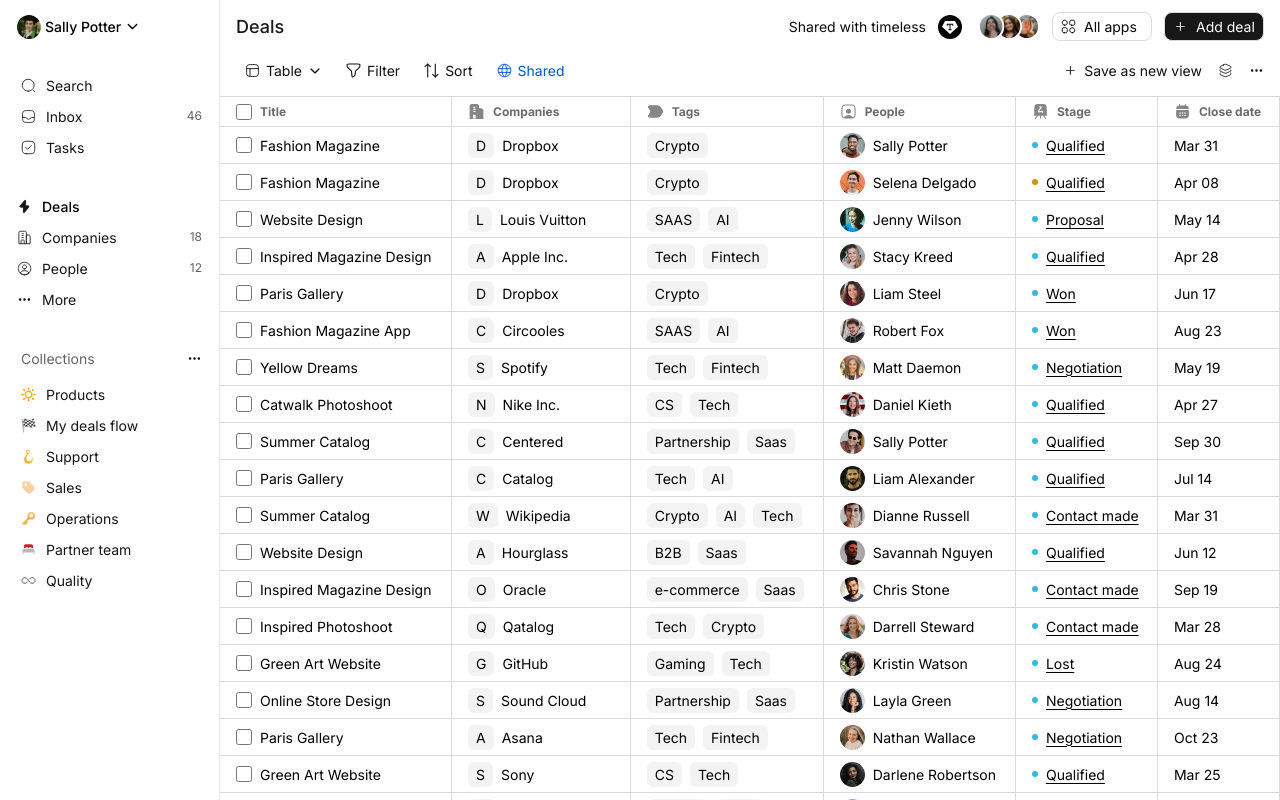
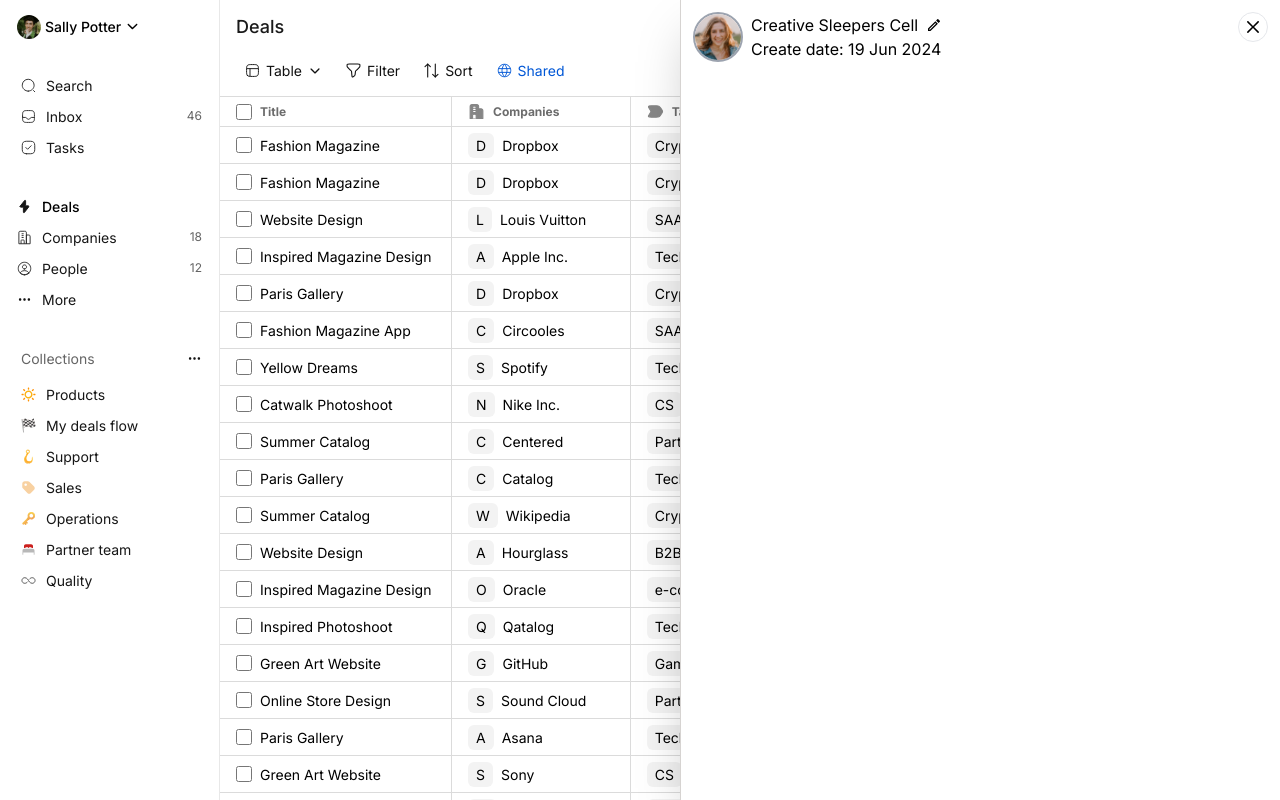
Before and after one commit to uzair-shakeel/dashboard, a Next.js app: page / in a window 1280 px wide. Shown: the top 800 px of the page. Built offline with nearby package versions, Linux system fonts and the light colour scheme.

Commit message:
'new-page'

```diff
--- /dev/null
+++ b/src/app/components/Group.js
@@ -0,0 +1,55 @@
+'use client'
+import Image from "next/image";
+import React, { useState } from 'react';
+import { RxCross2 } from "react-icons/rx";
+import { MdOutlineModeEdit } from "react-icons/md";
+
+const Group = () => {
+  const [groupName, setGroupName] = useState('Creative Sleepers Cell');
+  const [isEditing, setIsEditing] = useState(false);
+
+  const handleInputChange = (event) => {
+    setGroupName(event.target.value);
+  };
+
+  const handleEditClick = () => {
+    setIsEditing(true);
+  };
+
+  const handleSaveClick = () => {
+    setIsEditing(false);
+  };
+  return (
+    <div className="bg-white shadow-2xl border-l border-stone-300 h-[100vh] w-[600px] absolute top-0 right-0">
+              {/* Close Button  */}
+              <div className="relative p-3">
+                  <button className="absolute right-3 top-3 border rounded-full  text-xl p-1 hover:bg-gray-100 transition duration-300"><RxCross2 /></button>
+                  <div className="flex items-center gap-2">
+                    <Image src='/14.png' alt="Group Profile" width={50} height={50} className="rounded-full border-2 border-gray-400" />
+                    <div>
+                    <div className='flex items-center gap-2'>
+                      {isEditing ? (
+                        <input
+                          type="text"
+                          value={groupName}
+                          onChange={handleInputChange}
+                          className='text-[14px]'
+                        />
+                        ) : (
+                          <h1>{groupName}</h1>
+                        )}
+                        {isEditing ? (
+                          <button onClick={handleSaveClick}>Save</button>
+                        ) : (
+                          <button onClick={handleEditClick}><MdOutlineModeEdit /></button>
+                        )}
+                    </div>
+                      <h3>Create date: 19 Jun 2024</h3>
+                    </div>
+                  </div>
+              </div>
+          </div>
+  )
+}
+
+export default Group
--- a/src/app/page.js
+++ b/src/app/page.js
@@ -1,14 +1,16 @@
 import Image from "next/image";
 import TopBar from "./components/TopBar";
 import SideBar from "./components/SideBar";
+import Group from './components/Group';
 
 export default function Home() {
+
   return (
     <div className="w-full lg:flex">
         <div className="w-[220px] lg:block hidden">
           <SideBar/>
         </div>
-        <div className="w-full">
+        <div className="w-full relative">
           <TopBar/>
           <div className="overflow-x-auto w-full mx-auto pb-5">
             <table className="min-w-[1200px] lg:min-w-full border-b border-[#DBDBDB]">
@@ -872,6 +874,9 @@
               </tbody>
             </table>
           </div>
+          <div>
+            <Group/>
+          </div>
         </div>
     </div>
   );
```
